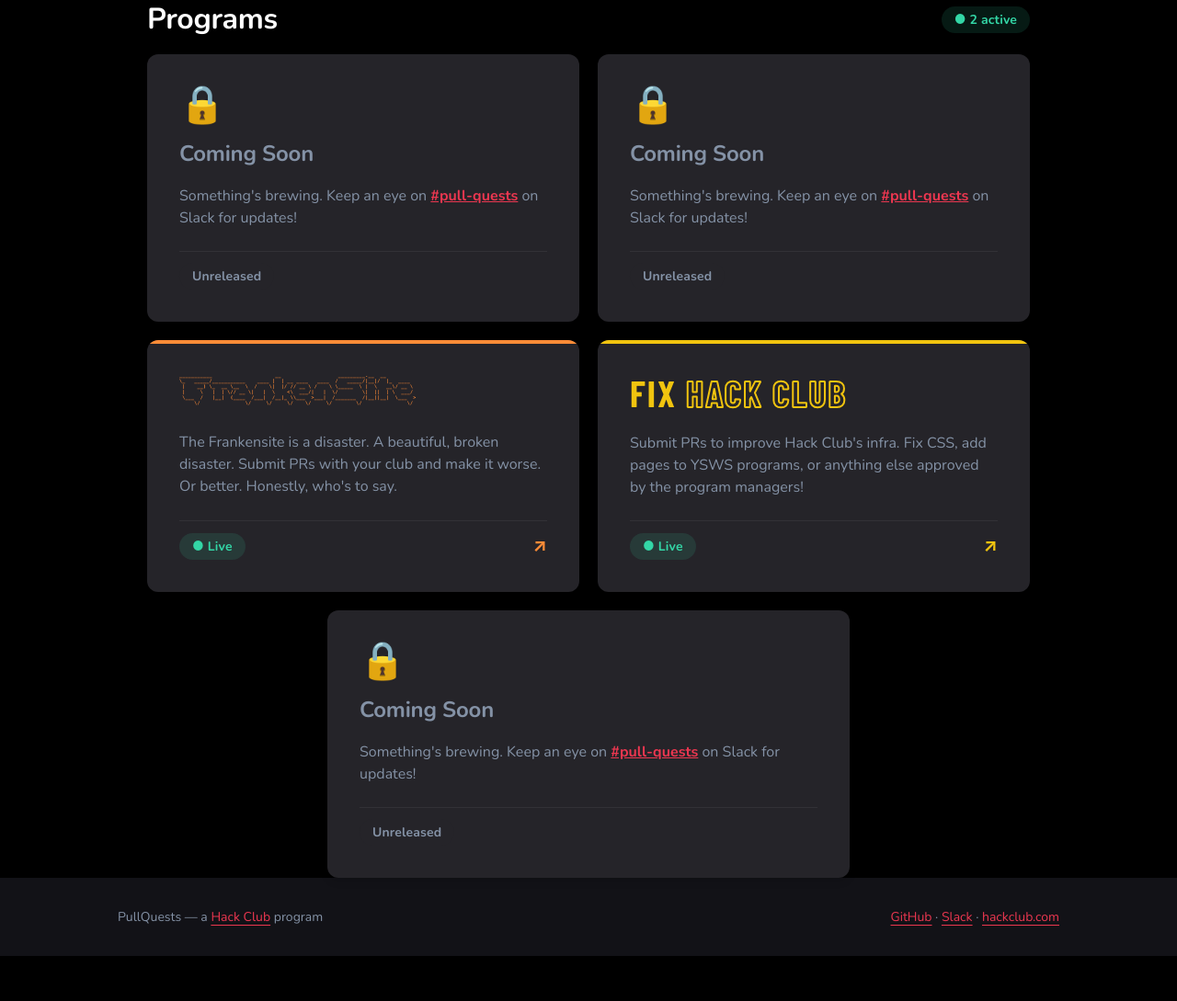
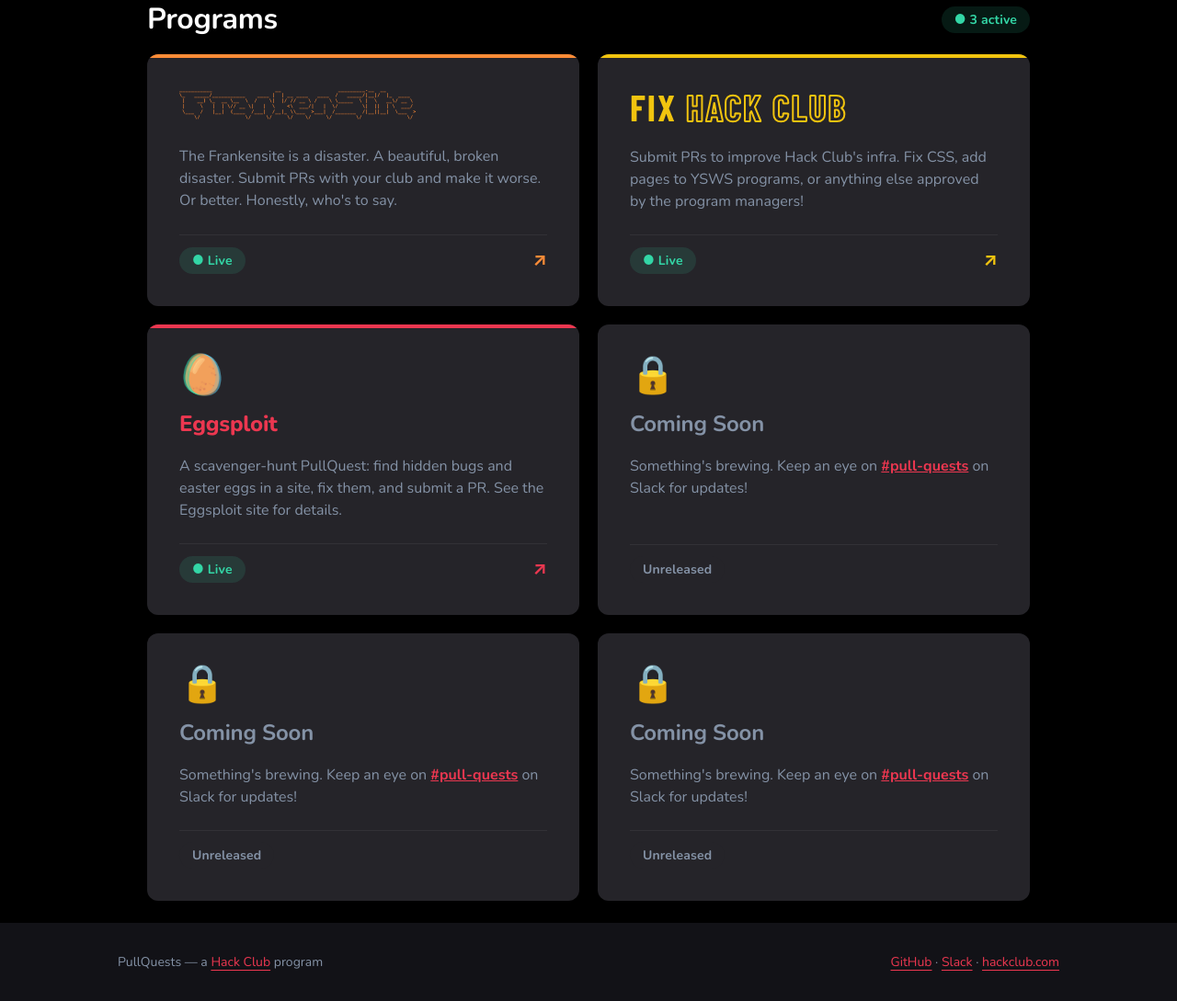
Before and after one commit to hackclub/PullQuests, a plain HTML site: page index.html in a window 1280 px wide. Shown: the part 625-1714 px from the top of the page at 92% size. Before the commit the page ends 1665 px from the top, so only its background shows below. Drawn offline with nearby package versions, Linux system fonts and the light colour scheme; a web font is replaced by a local one.

Commit message:
Add eggsploit

```diff
--- a/index.html
+++ b/index.html
@@ -38,28 +38,10 @@
 
 <div class="section-row" id="programs">
   <h2>Programs</h2>
-  <span class="badge badge-live">● 2 active</span>
+  <span class="badge badge-live">● 3 active</span>
 </div>
 
 <div class="cards">
-
-  <div class="card card-locked">
-    <span class="card-emoji">🔒</span>
-    <h3 class="card-title">Coming Soon</h3>
-    <p class="card-desc">Something's brewing. Keep an eye on <a href="https://hackclub.enterprise.slack.com/archives/C0ALHGAASLV" target="_blank" style="color: #ec3750;"><strong>#pull-quests</strong></a> on Slack for updates!</p>
-    <div class="card-foot">
-      <span class="badge badge-soon">Unreleased</span>
-    </div>
-  </div>
-
-  <div class="card card-locked">
-    <span class="card-emoji">🔒</span>
-    <h3 class="card-title">Coming Soon</h3>
-    <p class="card-desc">Something's brewing. Keep an eye on <a href="https://hackclub.enterprise.slack.com/archives/C0ALHGAASLV" target="_blank" style="color: #ec3750;"><strong>#pull-quests</strong></a> on Slack for updates!</p>
-    <div class="card-foot">
-      <span class="badge badge-soon">Unreleased</span>
-    </div>
-  </div>
 
   <a href="https://frankensite.hackclub.com/" class="card card-link card-franken">
     <pre class="ascii-logo">___________                     __                   _________.__  __
@@ -84,6 +66,34 @@
     </div>
   </a>
 
+  <a href="https://eggsploit.hackclub.com/" target="_blank" class="card card-link card-eggsploit">
+    <span class="card-emoji glitch-emoji" data-text="🥚">🥚</span>
+    <h3 class="card-title">Eggsploit</h3>
+    <p class="card-desc">A scavenger-hunt PullQuest: find hidden bugs and easter eggs in a site, fix them, and submit a PR. See the Eggsploit site for details.</p>
+    <div class="card-foot">
+      <span class="badge badge-live">● Live</span>
+      <span class="arrow arrow-red">↗</span>
+    </div>
+  </a>
+
+  <div class="card card-locked">
+    <span class="card-emoji">🔒</span>
+    <h3 class="card-title">Coming Soon</h3>
+    <p class="card-desc">Something's brewing. Keep an eye on <a href="https://hackclub.enterprise.slack.com/archives/C0ALHGAASLV" target="_blank" style="color: #ec3750;"><strong>#pull-quests</strong></a> on Slack for updates!</p>
+    <div class="card-foot">
+      <span class="badge badge-soon">Unreleased</span>
+    </div>
+  </div>
+
+  <div class="card card-locked">
+    <span class="card-emoji">🔒</span>
+    <h3 class="card-title">Coming Soon</h3>
+    <p class="card-desc">Something's brewing. Keep an eye on <a href="https://hackclub.enterprise.slack.com/archives/C0ALHGAASLV" target="_blank" style="color: #ec3750;"><strong>#pull-quests</strong></a> on Slack for updates!</p>
+    <div class="card-foot">
+      <span class="badge badge-soon">Unreleased</span>
+    </div>
+  </div>
+
   <div class="card card-locked">
     <span class="card-emoji">🔒</span>
     <h3 class="card-title">Coming Soon</h3>
@@ -95,6 +105,7 @@
 
 </div>
 
+<br>
 
 <footer>
   <div class="foot-inner">
--- a/styles.css
+++ b/styles.css
@@ -229,17 +229,13 @@
   text-decoration: none;
   animation: fadeUp .6s ease both;
 }
-.card:last-child {
-  grid-column: 1 / -1;
-  max-width: calc(60% - 8px);
-  margin: 0 auto;
-}
 
 .card:nth-child(1) { animation-delay: .3s; }
 .card:nth-child(2) { animation-delay: .4s; }
 .card:nth-child(3) { animation-delay: .5s; }
 .card:nth-child(4) { animation-delay: .6s; }
 .card:nth-child(5) { animation-delay: .7s; }
+.card:nth-child(6) { animation-delay: .7s; }
 
 .card-link {
   transition: transform .125s ease-in-out, box-shadow .125s ease-in-out;
@@ -274,6 +270,37 @@
 .card-fix::before {
   background: #f1c40f;
 }
+
+.card-eggsploit::before {
+  background: #ec3750;
+}
+
+.card-eggsploit .card-title {
+  color: #ec3750;
+  font-weight: 800;
+}
+
+.arrow-red { color: #ec3750; }
+
+.glitch-emoji {
+  font-size: 40px;
+  line-height: 1;
+  position: relative;
+  color: #ec3750;
+  display: inline-block;
+  text-shadow: -2px 0 #33d6a6, 2px 0 #5bc0de;
+}
+.glitch-emoji::before,
+.glitch-emoji::after {
+  content: attr(data-text);
+  position: absolute;
+  left: 0;
+  top: 0;
+  pointer-events: none;
+  opacity: 0.6;
+}
+.glitch-emoji::before { transform: translate(-2px,-1px); color: #33d6a6; }
+.glitch-emoji::after  { transform: translate(2px,1px);  color: #5bc0de; }
 
 .card-emoji {
   font-size: 40px;
@@ -344,10 +371,6 @@
 .arrow-yellow  { color: #f1c40f; }
 
 
-
-
-
-
 footer {
   background: #121217;
   margin-top: auto;
```
